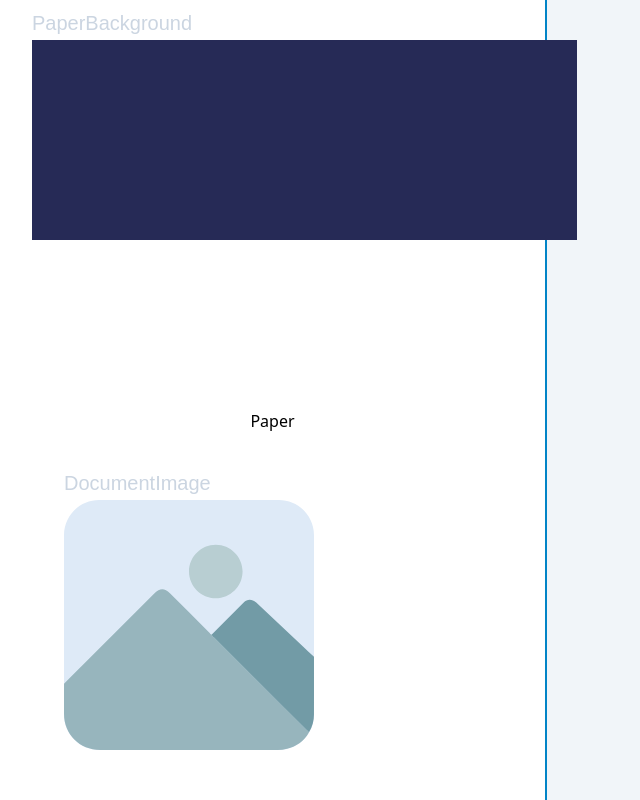
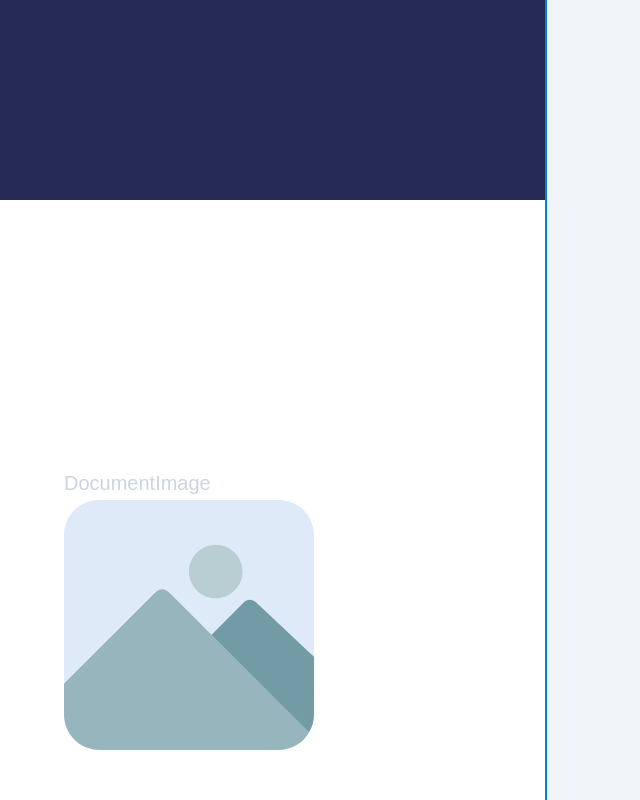
Before and after one commit to binhphancreator/makecv.next, a Next.js app: page /document/preview/1 in a window 1280 px wide. Shown: the whole page, without its empty margins (0-640 px from the left). Built offline with nearby package versions, Linux system fonts and the light colour scheme.

Commit message:
update name component

```diff
--- a/src/components/document/Renderer.tsx
+++ b/src/components/document/Renderer.tsx
@@ -1,4 +1,4 @@
-import React, { ForwardedRef, useEffect, useMemo, useRef } from "react";
+import React, { ForwardedRef, useMemo } from "react";
 import classNames from "classnames";
 import { DataRender } from "~/types/document";
 import { resolveComponent } from "~/utils/document";
@@ -43,13 +43,15 @@ const RendererComponent = (
 
   const renderedComponentStyle = useMemo<React.CSSProperties>(() => {
     const style: React.CSSProperties = {};
-    style.transform = `scale(${scale})`;
+    if (!data.parentKey) {
+      style.transform = `scale(${scale})`;
+    }
     if (data.size) {
       style.width = `${data.size.width}px`;
       style.height = `${data.size.height}px`;
     }
     return style;
-  }, [scale, data]);
+  }, [scale, data.size, data.parentKey]);
 
   const hovering = useMemo<boolean>(() => {
     if (!data.key) return false;
@@ -78,12 +80,27 @@ const RendererComponent = (
     return style;
   }, [data.size, scale]);
 
-  const renderedName = useMemo<string>(() => {
+  const renderedNameElement = useMemo<JSX.Element | null>(() => {
+    var nameComponent = data.component;
     if (data.name && data.name.trim().length) {
-      return data.name;
+      nameComponent = data.name;
     }
-    return data.component;
-  }, [data.name, data.component]);
+
+    if (!data.parentKey || !data.parentKey.length) {
+      return (
+        <div
+          className={classNames({
+            "rendered-name": true,
+            active: selecting || hovering,
+          })}
+        >
+          {nameComponent}
+        </div>
+      );
+    }
+
+    return null;
+  }, [data.name, data.component, data.parentKey]);
 
   const handleMouseDown = (
     event: React.MouseEvent<HTMLDivElement, MouseEvent>
@@ -120,6 +137,13 @@ const RendererComponent = (
     window.addEventListener("mouseup", handleMouseUp);
   };
 
+  const handleMouseEnter = (
+    event: React.MouseEvent<HTMLDivElement, MouseEvent>
+  ) => {
+    event.stopPropagation();
+    dispatch(addHoveringKey({ key: data.key }));
+  };
+
   const ComponentRender = resolveComponent(data.component);
   if (ComponentRender) {
     return (
@@ -132,19 +156,12 @@ const RendererComponent = (
           <div className="active-border" style={activeBorderStyle} />
         )}
         <div
-          onMouseEnter={() => dispatch(addHoveringKey({ key: data.key }))}
+          onMouseEnter={handleMouseEnter}
           onMouseLeave={() => dispatch(removeHoveringKey({ key: data.key }))}
           className="rendered-component"
           style={renderedComponentStyle}
         >
-          <div
-            className={classNames({
-              "rendered-name": true,
-              active: selecting || hovering,
-            })}
-          >
-            {renderedName}
-          </div>
+          {renderedNameElement}
           <ComponentRender
             {...data.options}
             childrenDataRender={data.children}
--- a/src/components/document/paper/Paper.tsx
+++ b/src/components/document/paper/Paper.tsx
@@ -1,45 +1,41 @@
-import React, { useMemo, useState } from "react";
-import { Size } from "~/types/document";
+import React, { useMemo } from "react";
+import { useAppSelector } from "~/hook";
+import { Color, DataRender, Size } from "~/types/document";
+import { findColor } from "~/utils/document";
+import { renderComponent } from "~/utils/document";
 
 interface PaperProps {
-  children?: React.ReactElement;
-  size: "A3" | "A4" | "A5" | Size;
+  childrenDataRender?: DataRender[];
+  size: Size;
   style?: React.CSSProperties;
+  backgroundColor?: Color;
 }
 
-const Paper = ({ size: intialSize, style }: PaperProps) => {
-  const originalSize = useMemo(() => {
-    var defaultSize: Size = {
-      width: 545,
-      height: 842,
-    };
+const Paper = ({ size, backgroundColor, childrenDataRender }: PaperProps) => {
+  const colorPaletes = useAppSelector(
+    (state) => state.documentState.colorPalettes
+  );
 
-    if (typeof intialSize === "object") {
-      return intialSize;
-    }
-
-    return defaultSize;
-  }, [intialSize]);
-
-  const [size, setSize] = useState<Size>(originalSize);
   const paperRef = React.createRef<HTMLDivElement>();
 
   const paperStyle = useMemo<React.CSSProperties>(() => {
-    return {
-      width: `${size.width}px`,
-      minHeight: `${size.height}px`,
-      minWidth: `${size.width}px`,
-      maxWidth: `${size.width}px`,
-    };
-  }, [size]);
+    const style: React.CSSProperties = {};
+    style.width = `${size.width}px`;
+    style.minHeight = `${size.height}px`;
+    style.minWidth = `${size.width}px`;
+    style.maxWidth = `${size.width}px`;
+
+    if (backgroundColor && backgroundColor.length) {
+      style.backgroundColor = findColor(backgroundColor, colorPaletes);
+    }
+
+    return style;
+  }, [size, backgroundColor]);
 
   return (
-    <div
-      ref={paperRef}
-      className="paper"
-      style={{ ...paperStyle, ...(style || {}) }}
-    >
-      <h1>Paper</h1>
+    <div ref={paperRef} className="paper" style={paperStyle}>
+      {renderComponent(childrenDataRender ?? [])}
+      <div />
     </div>
   );
 };
--- a/src/data/render.ts
+++ b/src/data/render.ts
@@ -10,8 +10,8 @@ const data: DataRender[] = [
     position: {
       x: 0,
       y: 0,
-    }
     },
+    children: [
       {
         component: "PaperBackground",
         size: {
@@ -19,12 +19,14 @@ const data: DataRender[] = [
           height: 200,
         },
         position: {
-      x: 32,
-      y: 40,
+          x: 0,
+          y: 0,
         },
         options: {
           backgroundColor: "color_palette.1",
         }
+      },
+    ]
   },
   {
     component: "DocumentImage",
--- a/src/styles/base/_colors.scss
+++ b/src/styles/base/_colors.scss
@@ -1,3 +1,4 @@
+$white: #fff;
 $slate50: #f8fafc;
 $slate100: #f1f5f9;
 $slate200: #e2e8f0;
--- a/src/styles/components/document/_paper.scss
+++ b/src/styles/components/document/_paper.scss
@@ -1,3 +1,4 @@
 .paper {
-  @apply bg-white flex items-center justify-center;
+  background-color: $white;
+  position: relative;
 }
```
Lines whose indentation alone changed are shown as unchanged.
